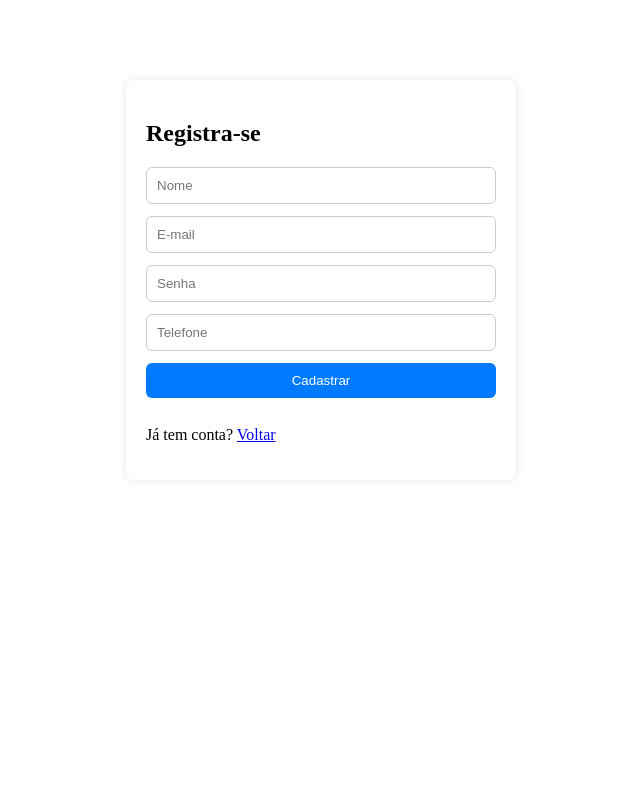
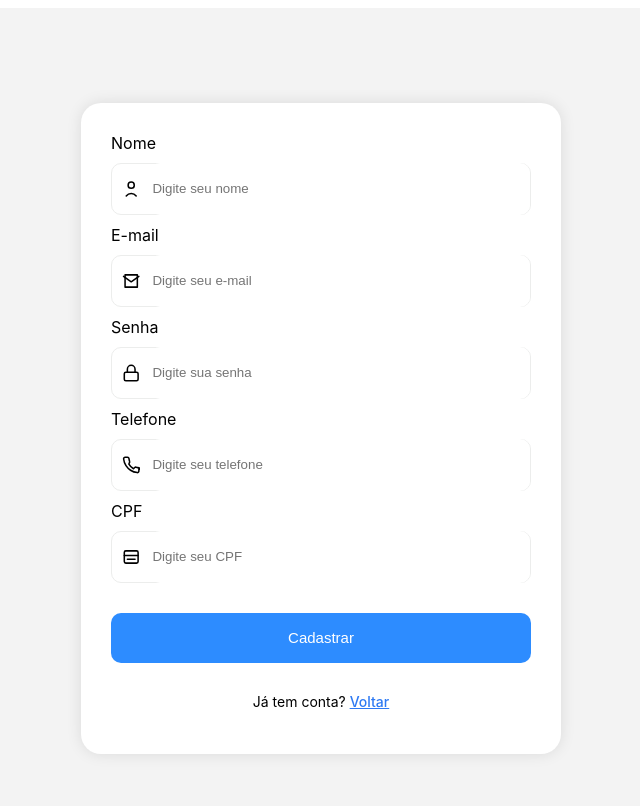
Before and after one commit to jobsonjuniorr/prestacaoservico, a React (Vite) app: page /register in a window 1280 px wide. Shown: the top 806 px of the page, without its empty margins (319-959 px from the left). Built offline with nearby package versions, Linux system fonts and the light colour scheme; the HTML template or start-up script is replaced by a standard one.

Commit message:
primeiro commit iza

```diff
--- a/src/pages/Login/login.jsx
+++ b/src/pages/Login/login.jsx
@@ -1,5 +1,7 @@
 import { useState } from "react";
 import { useNavigate } from "react-router-dom";
+import "../../styles/login.css";
+import logo from "../../assets/logo.png"; // ajuste o caminho conforme seu projeto
 
 export default function Login() {
   const [email, setEmail] = useState("");
@@ -18,36 +20,121 @@ export default function Login() {
 
     if (userFound) {
       localStorage.setItem("loggedUser", JSON.stringify(userFound));
-      navigate("/home"); // Redireciona para a Home
+      navigate("/home");
     } else {
       alert("E-mail ou senha incorretos!");
     }
   }
 
   return (
-    <div className="login-container">
-      <h2>Login</h2>
+    <div className="login-page">
+      <img src={logo} alt="Logo" className="logo" />
+      <form className="form" onSubmit={handleLogin}>
 
-      <form className="login-form" onSubmit={handleLogin}>
+        <div className="flex-column">
+          <label>Email</label>
+        </div>
+
+        <div className="inputForm">
+          {/* Ícone de e-mail */}
+          <svg
+            width="20"
+            height="20"
+            viewBox="0 0 24 24"
+            fill="none"
+            stroke="black"
+            strokeWidth="2"
+            strokeLinecap="round"
+            strokeLinejoin="round"
+          >
+            <path d="M4 4h16v16H4z" />
+            <polyline points="22,6 12,13 2,6" />
+          </svg>
+
           <input
             type="email"
-          placeholder="E-mail"
+            className="input"
+            placeholder="Digite seu e-mail"
             value={email}
             onChange={(e) => setEmail(e.target.value)}
+            required
           />
+        </div>
+
+        <div className="flex-column">
+          <label>Senha</label>
+        </div>
+
+        <div className="inputForm">
+          {/* Ícone de senha */}
+          <svg
+            width="20"
+            height="20"
+            viewBox="0 0 24 24"
+            fill="none"
+            stroke="black"
+            strokeWidth="2"
+            strokeLinecap="round"
+            strokeLinejoin="round"
+          >
+            <rect x="3" y="11" width="18" height="11" rx="2" ry="2"></rect>
+            <path d="M7 11V7a5 5 0 0110 0v4"></path>
+          </svg>
 
           <input
             type="password"
-          placeholder="Senha"
+            className="input"
+            placeholder="Digite sua senha"
             value={senha}
             onChange={(e) => setSenha(e.target.value)}
+            required
           />
+        </div>
 
-        <button type="submit">Entrar</button>
+        <button className="button-submit">Entrar</button>
 
-        <p>
-          Não tem conta? <a href="/register">Registrar</a>
+        <p className="p">
+          Não tem conta?{" "}
+          <a href="/register" className="span">
+            Criar Conta
+          </a>
         </p>
+
+        <button className="google-btn">
+          {/* Ícone Google */}
+          <svg
+            xmlSpace="preserve"
+            viewBox="0 0 512 512"
+            width="20"
+            xmlns="http://www.w3.org/2000/svg"
+          >
+            <path
+              fill="#FBBB00"
+              d="M113.47,309.408L95.648,375.94l-65.139,1.378C11.042,341.211,0,299.9,0,256
+              c0-42.451,10.324-82.483,28.624-117.732h0.014l57.992,10.632l25.404,57.644c-5.317,15.501-8.215,32.141-8.215,49.456
+              C103.821,274.792,107.225,292.797,113.47,309.408z"
+            ></path>
+            <path
+              fill="#518EF8"
+              d="M507.527,208.176C510.467,223.662,512,239.655,512,256c0,18.328-1.927,36.206-5.598,53.451
+              c-12.462,58.683-45.025,109.925-90.134,146.187l-0.014-0.014l-73.044-3.727l-10.338-64.535
+              c29.932-17.554,53.324-45.025,65.646-77.911h-136.89V208.176h138.887L507.527,208.176z"
+            ></path>
+            <path
+              fill="#28B446"
+              d="M416.253,455.624c-43.857,35.277-99.587,56.376-160.253,56.376
+              c-97.491,0-182.252-54.491-225.491-134.681l82.961-67.91c21.619,57.698,77.278,98.771,142.53,98.771
+              c28.047,0,54.323-7.582,76.87-20.818L416.253,455.624z"
+            ></path>
+            <path
+              fill="#F14336"
+              d="M419.404,58.936l-82.933,67.896c-23.335-14.586-50.919-23.012-80.471-23.012
+              c-66.729,0-123.429,42.957-143.965,102.724l-83.397-68.276C71.23,56.123,157.06,0,256,0
+              C318.115,0,375.068,22.126,419.404,58.936z"
+            ></path>
+          </svg>
+          Entrar com Google
+        </button>
       </form>
     </div>
   );
--- a/src/pages/Register/register.jsx
+++ b/src/pages/Register/register.jsx
@@ -1,22 +1,20 @@
 import { useState } from "react";
 import { useNavigate } from "react-router-dom";
-import "../../styles/login.css";
+import "../../styles/register.css";
 
 export default function Register() {
   const [email, setEmail] = useState("");
   const [senha, setSenha] = useState("");
   const [nome, setNome] = useState("");
   const [telefone, setTelefone] = useState("");
+  const [cpf, setCpf] = useState("");
 
   const navigate = useNavigate();
 
   function handleRegister(e) {
     e.preventDefault();
 
-    // Verifica se já existe algum usuário salvo
     const users = JSON.parse(localStorage.getItem("users")) || [];
-
-    // Verifica se o email já existe
     const userExists = users.find((u) => u.email === email);
 
     if (userExists) {
@@ -24,54 +22,165 @@ export default function Register() {
       return;
     }
 
-    const newUser = { nome, email, senha, telefone };
-
-    // Salva no localStorage
+    const newUser = { nome, email, senha, telefone, cpf };
     users.push(newUser);
     localStorage.setItem("users", JSON.stringify(users));
 
     alert("Usuário cadastrado com sucesso!");
-    navigate("/"); // Vai para login
+    navigate("/");
   }
 
   return (
-    <div className="login-container">
-      <h2>Registra-se</h2>
+    <div className="register-page">
+      <form className="register-form" onSubmit={handleRegister}>
 
-      <form className="login-form" onSubmit={handleRegister}>
-
+        <div className="flex-column">
+          <label>Nome</label>
+        </div>
+        <div className="inputForm">
+          {/* Ícone de usuário */}
+          <svg
+            width="20"
+            height="20"
+            viewBox="0 0 24 24"
+            fill="none"
+            stroke="black"
+            strokeWidth="2"
+            strokeLinecap="round"
+            strokeLinejoin="round"
+          >
+            <circle cx="12" cy="7" r="4" />
+            <path d="M5.5 21a8.38 8.38 0 0113 0" />
+          </svg>
           <input
+            className="input"
             type="text"
-          placeholder="Nome"
+            placeholder="Digite seu nome"
             value={nome}
             onChange={(e) => setNome(e.target.value)}
+            required
           />
+        </div>
 
+        <div className="flex-column">
+          <label>E-mail</label>
+        </div>
+        <div className="inputForm">
+          {/* Ícone de email */}
+          <svg
+            width="20"
+            height="20"
+            viewBox="0 0 24 24"
+            fill="none"
+            stroke="black"
+            strokeWidth="2"
+            strokeLinecap="round"
+            strokeLinejoin="round"
+          >
+            <path d="M4 4h16v16H4z" />
+            <polyline points="22,6 12,13 2,6" />
+          </svg>
           <input
+            className="input"
             type="email"
-          placeholder="E-mail"
+            placeholder="Digite seu e-mail"
             value={email}
             onChange={(e) => setEmail(e.target.value)}
+            required
           />
+        </div>
 
+        <div className="flex-column">
+          <label>Senha</label>
+        </div>
+        <div className="inputForm">
+          {/* Ícone de senha */}
+          <svg
+            width="20"
+            height="20"
+            viewBox="0 0 24 24"
+            fill="none"
+            stroke="black"
+            strokeWidth="2"
+            strokeLinecap="round"
+            strokeLinejoin="round"
+          >
+            <rect x="3" y="11" width="18" height="11" rx="2" ry="2"></rect>
+            <path d="M7 11V7a5 5 0 0110 0v4"></path>
+          </svg>
           <input
+            className="input"
             type="password"
-          placeholder="Senha"
+            placeholder="Digite sua senha"
             value={senha}
             onChange={(e) => setSenha(e.target.value)}
+            required
           />
+        </div>
 
+        <div className="flex-column">
+          <label>Telefone</label>
+        </div>
+        <div className="inputForm">
+          {/* Ícone de telefone */}
+          <svg
+            width="20"
+            height="20"
+            viewBox="0 0 24 24"
+            fill="none"
+            stroke="black"
+            strokeWidth="2"
+            strokeLinecap="round"
+            strokeLinejoin="round"
+          >
+            <path d="M22 16.92v3a2 2 0 01-2.18 2 19.79 19.79 0 01-8.63-3.07 19.5 19.5 0 01-6-6 19.79 19.79 0 01-3.07-8.67A2 2 0 014.11 2h3a2 2 0 012 1.72c.13 1.21.39 2.39.75 3.5a2 2 0 01-.45 2.11L9 10.91a16 16 0 006 6l1.57-1.57a2 2 0 012.11-.45c1.11.36 2.29.62 3.5.75a2 2 0 012 2z"></path>
+          </svg>
           <input
+            className="input"
             type="tel"
-          placeholder="Telefone"
+            placeholder="Digite seu telefone"
             value={telefone}
             onChange={(e) => setTelefone(e.target.value)}
+            required
           />
+        </div>
 
-        <button type="submit">Cadastrar</button>
+        <div className="flex-column">
+          <label>CPF</label>
+        </div>
+        <div className="inputForm">
+          {/* Ícone de CPF (usando um documento) */}
+          <svg
+            width="20"
+            height="20"
+            viewBox="0 0 24 24"
+            fill="none"
+            stroke="black"
+            strokeWidth="2"
+            strokeLinecap="round"
+            strokeLinejoin="round"
+          >
+            <rect x="3" y="4" width="18" height="16" rx="2" ry="2"></rect>
+            <line x1="3" y1="10" x2="21" y2="10"></line>
+            <line x1="7" y1="15" x2="17" y2="15"></line>
+          </svg>
+          <input
+            className="input"
+            type="text"
+            placeholder="Digite seu CPF"
+            value={cpf}
+            onChange={(e) => setCpf(e.target.value)}
+            required
+            maxLength={14} // para formato ###.###.###-##
+          />
+        </div>
 
-        <p>
-          Já tem conta? <a href="/">Voltar</a>
+        <button type="submit" className="button-submit">
+          Cadastrar
+        </button>
+
+        <p className="p">
+          Já tem conta? <a href="/" className="span">Voltar</a>
         </p>
       </form>
     </div>
--- a/src/styles/Login.css
+++ b/src/styles/Login.css
@@ -1,33 +1,81 @@
-.login-container {
-  width: 350px;
-  margin: 80px auto;
-  background: white;
-  padding: 20px;
-  border-radius: 8px;
-  box-shadow: 0 0 10px rgba(0,0,0,0.1);
+
+.login-page {
+  min-height: 100vh;
+  display: flex;
+  justify-content: center;
+  align-items: center;
+  background: #f3f3f3;
 }
 
-.login-form {
+.form {
   display: flex;
   flex-direction: column;
-  gap: 12px;
+  gap: 10px;
+  background-color: #ffffff;
+  padding: 30px;
+  width: 420px;
+  max-width: 90%;
+  border-radius: 20px;
+  font-family: -apple-system, BlinkMacSystemFont, "Segoe UI", Roboto,
+    Oxygen, Ubuntu, Cantarell, "Open Sans", "Helvetica Neue", sans-serif;
 }
 
-input {
-  padding: 10px;
-  border: 1px solid #ccc;
-  border-radius: 6px;
+.inputForm {
+  border: 2px solid #f2f4f7;
+  border-radius: 10px;
+  height: 50px;
+  display: flex;
+  align-items: center;
+  padding-left: 10px;
 }
 
-button {
-  padding: 10px;
-  background: #007bff;
+.input {
+  margin-left: 10px;
+  border-radius: 10px;
+  border: none;
+  width: 100%;
+  height: 100%;
+}
+
+.button-submit {
+  margin: 20px 0 10px 0;
+  background-color: #2d8cff;
   border: none;
   color: white;
-  border-radius: 6px;
+  font-size: 15px;
+  font-weight: 500;
+  border-radius: 10px;
+  height: 50px;
+  width: 100%;
   cursor: pointer;
 }
 
-button:hover {
-  opacity: 0.9;
+.button-submit:hover {
+  background-color: #5ca5ff;
 }
+
+.google-btn {
+  margin-top: 10px;
+  width: 100%;
+  height: 50px;
+  border-radius: 10px;
+  display: flex;
+  justify-content: center;
+  align-items: center;
+  font-weight: 500;
+  gap: 10px;
+  border: 1px solid #ededef;
+  background-color: white;
+  cursor: pointer;
+  transition: .2s ease-in-out;
+}
+
+.google-btn:hover {
+  border: 1px solid #2d8cff;
+}
+.logo {
+  display: block;
+  margin: 0 auto 20px auto;
+  max-width: 150px;
+  height: auto;
+}
--- a/src/styles/global.css
+++ b/src/styles/global.css
@@ -1,5 +1,5 @@
 body {
   margin: 0;
   font-family: Arial, Helvetica, sans-serif;
-  background: #f5f5f5;
+  background: #f2f4f7;
 }
--- /dev/null
+++ b/src/styles/register.css
@@ -0,0 +1,81 @@
+.register-page {
+  min-height: 100vh;
+  display: flex;
+  justify-content: center;
+  align-items: center;
+  background-color: #f3f3f3;
+  padding: 20px;
+}
+
+.register-form {
+  background: white;
+  padding: 30px;
+  width: 420px;
+  max-width: 100%;
+  border-radius: 20px;
+  display: flex;
+  flex-direction: column;
+  gap: 10px;
+  font-family: -apple-system, BlinkMacSystemFont, 'Segoe UI', Roboto,
+    Oxygen, Ubuntu, Cantarell, 'Open Sans', 'Helvetica Neue', sans-serif;
+  box-shadow: 0 0 15px rgba(0,0,0,0.1);
+}
+
+/* Inputs estilo Uiverse com espaçamento para ícone */
+.inputForm {
+  border: 1.5px solid #ecedec;
+  border-radius: 10px;
+  height: 50px;
+  display: flex;
+  align-items: center;
+  padding-left: 10px;
+  transition: 0.2s ease-in-out;
+}
+
+.inputForm:focus-within {
+  border: 1.5px solid #2d79f3;
+}
+
+.input {
+  margin-left: 10px;
+  border-radius: 10px;
+  border: none;
+  width: 100%;
+  height: 100%;
+}
+
+.input:focus {
+  outline: none;
+}
+
+.button-submit {
+  background-color: #2d8cff;
+  border: none;
+  color: white;
+  font-size: 15px;
+  font-weight: 500;
+  border-radius: 10px;
+  height: 50px;
+  width: 100%;
+  cursor: pointer;
+  margin-top: 20px;
+  transition: 0.2s ease-in-out;
+}
+
+.button-submit:hover {
+  background-color: #5ca5ff;
+}
+
+/* Texto de rodapé */
+.p {
+  text-align: center;
+  color: black;
+  font-size: 14px;
+  margin-top: 10px;
+}
+
+.span {
+  color: #2d79f3;
+  cursor: pointer;
+  font-weight: 500;
+}
```
Also changed, not shown: src/assets/logo.png (added), src/styles/RegisterUser.css (deleted). Lines whose indentation alone changed are shown as unchanged.
